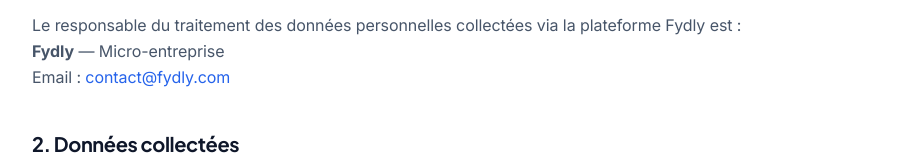
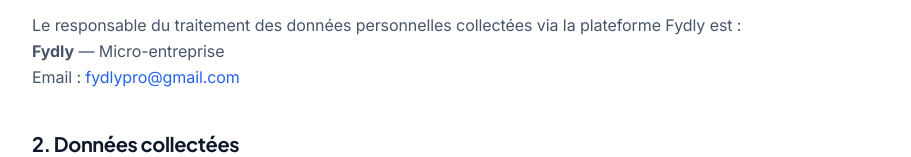
Before and after one commit to fydlypro/code-review, a React (Vite) app: page /privacy in a window 1280 px wide. Shown: the part 260-417 px from the top of the page, without its empty margins (184-1095 px from the left). Built offline with nearby package versions, Linux system fonts and the light colour scheme; no server answers.

Commit message:
fix: update contact email to fydlypro@gmail.com

```diff
--- a/src/pages/legal/ContactPage.tsx
+++ b/src/pages/legal/ContactPage.tsx
@@ -53,14 +53,14 @@
                 {
                   icon: <Mail size={20} className="text-fydly-500" />,
                   label: 'Email',
-                  value: 'contact@fydly.com',
-                  href: 'mailto:contact@fydly.com',
+                  value: 'fydlypro@gmail.com',
+                  href: 'mailto:fydlypro@gmail.com',
                 },
                 {
                   icon: <MessageCircle size={20} className="text-fydly-500" />,
                   label: 'Support',
                   value: 'Réponse sous 24h',
-                  href: 'mailto:contact@fydly.com',
+                  href: 'mailto:fydlypro@gmail.com',
                 },
                 {
                   icon: <MapPin size={20} className="text-fydly-500" />,
--- a/src/pages/legal/LegalNoticePage.tsx
+++ b/src/pages/legal/LegalNoticePage.tsx
@@ -42,7 +42,7 @@
                 <li><strong>Raison sociale :</strong> Fydly</li>
                 <li><strong>Forme juridique :</strong> Micro-entreprise</li>
                 <li><strong>Responsable de la publication :</strong> Mathys Guena</li>
-                <li><strong>Email :</strong> <a href="mailto:contact@fydly.com" className="text-fydly-500 hover:underline">contact@fydly.com</a></li>
+                <li><strong>Email :</strong> <a href="mailto:fydlypro@gmail.com" className="text-fydly-500 hover:underline">fydlypro@gmail.com</a></li>
                 <li><strong>Site web :</strong> <a href="https://fydly.vercel.app" className="text-fydly-500 hover:underline">fydly.vercel.app</a></li>
               </ul>
             </div>
--- a/src/pages/legal/PrivacyPage.tsx
+++ b/src/pages/legal/PrivacyPage.tsx
@@ -41,7 +41,7 @@
             <p className="text-slate-600 leading-relaxed">
               Le responsable du traitement des données personnelles collectées via la plateforme Fydly est :<br />
               <strong>Fydly</strong> — Micro-entreprise<br />
-              Email : <a href="mailto:contact@fydly.com" className="text-fydly-500 hover:underline">contact@fydly.com</a>
+              Email : <a href="mailto:fydlypro@gmail.com" className="text-fydly-500 hover:underline">fydlypro@gmail.com</a>
             </p>
           </section>
 
@@ -159,7 +159,7 @@
             </div>
             <p className="text-slate-600 text-sm mt-4">
               Pour exercer vos droits, contactez-nous à{' '}
-              <a href="mailto:contact@fydly.com" className="text-fydly-500 hover:underline">contact@fydly.com</a>.
+              <a href="mailto:fydlypro@gmail.com" className="text-fydly-500 hover:underline">fydlypro@gmail.com</a>.
               Nous répondons sous 30 jours maximum.
             </p>
           </section>
@@ -189,7 +189,7 @@
             <h2 className="text-xl font-display font-bold text-slate-900 mb-3">11. Contact & Réclamation</h2>
             <p className="text-slate-600 leading-relaxed">
               Pour toute question relative à la protection de vos données, contactez-nous à{' '}
-              <a href="mailto:contact@fydly.com" className="text-fydly-500 hover:underline">contact@fydly.com</a>.<br /><br />
+              <a href="mailto:fydlypro@gmail.com" className="text-fydly-500 hover:underline">fydlypro@gmail.com</a>.<br /><br />
               Si vous estimez que vos droits ne sont pas respectés, vous pouvez introduire une réclamation auprès de la{' '}
               <strong>CNIL</strong> (Commission Nationale de l'Informatique et des Libertés) :{' '}
               <a href="https://www.cnil.fr" target="_blank" rel="noopener noreferrer" className="text-fydly-500 hover:underline">www.cnil.fr</a>.
--- a/src/pages/legal/TermsPage.tsx
+++ b/src/pages/legal/TermsPage.tsx
@@ -203,7 +203,7 @@
             <h2 className="text-xl font-display font-bold text-slate-900 mb-3">13. Contact</h2>
             <p className="text-slate-600 leading-relaxed">
               Pour toute question relative aux présentes CGV :<br />
-              Email : <a href="mailto:contact@fydly.com" className="text-fydly-500 hover:underline">contact@fydly.com</a>
+              Email : <a href="mailto:fydlypro@gmail.com" className="text-fydly-500 hover:underline">fydlypro@gmail.com</a>
             </p>
           </section>
         </div>
```
